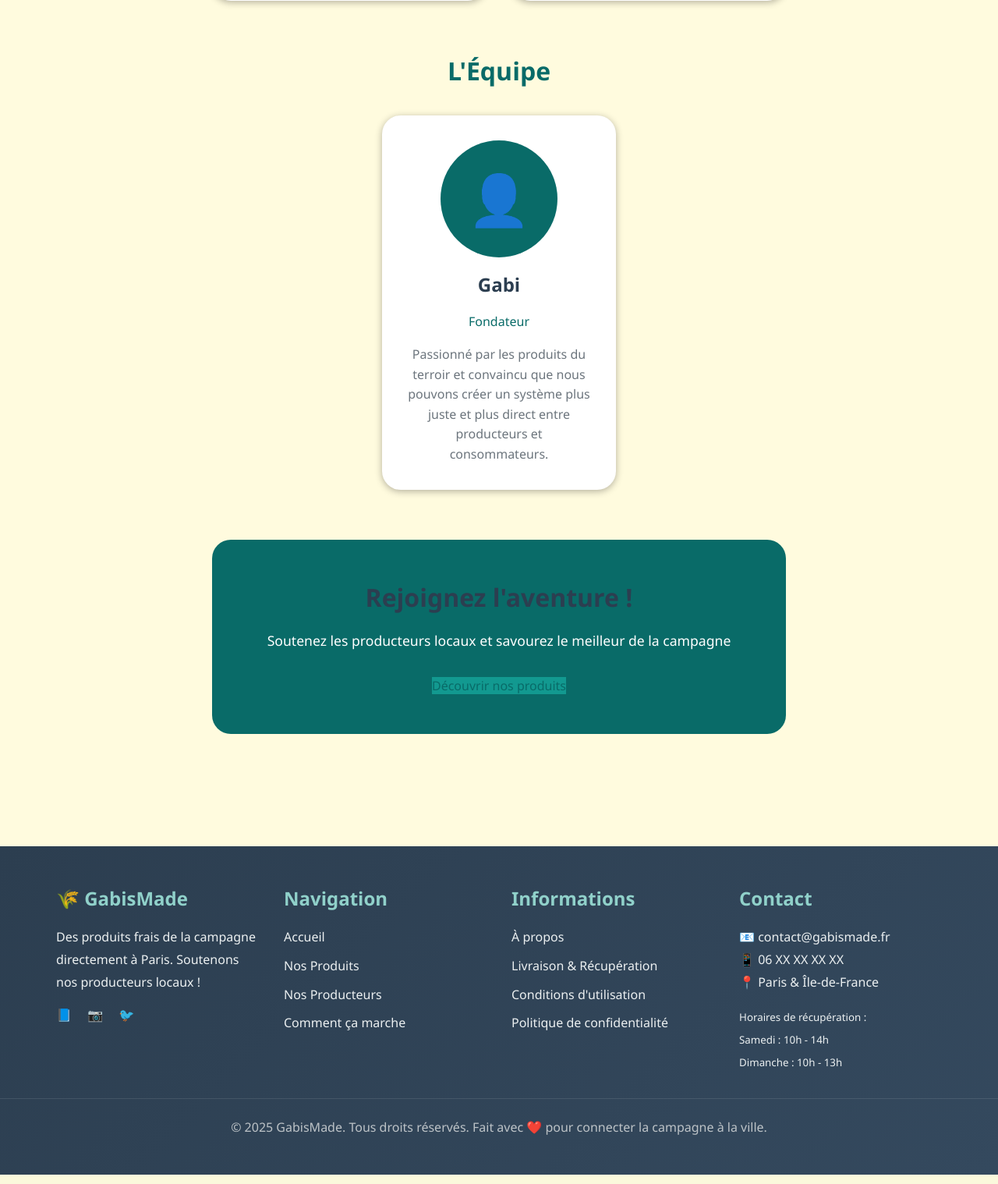
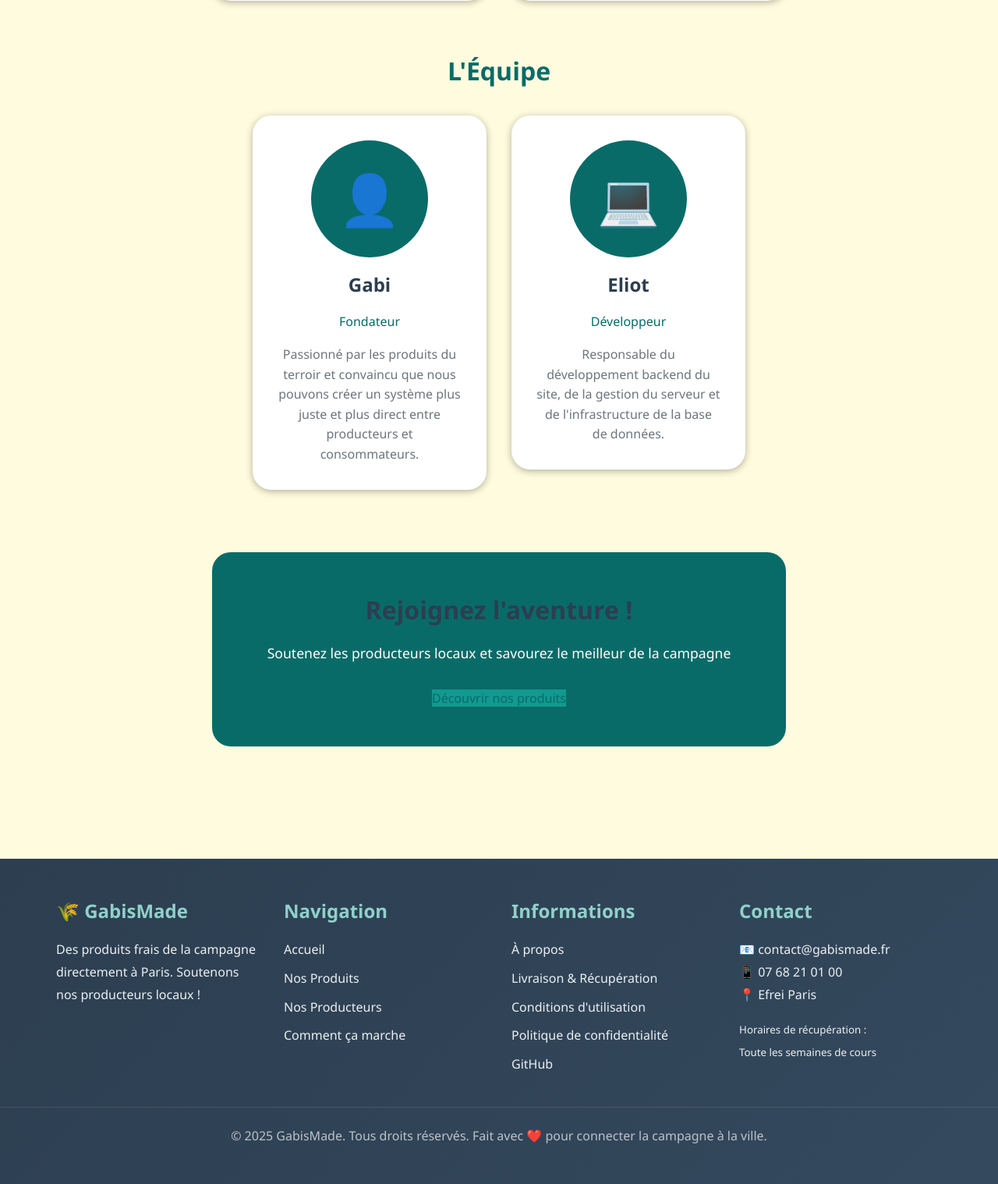
Before and after one commit to Tezay/GabisMade, a Flask app: page /about in a window 1280 px wide. Shown: the part 1801-3319 px from the top of the page at 78% size. Run offline with Flask 3, Linux system fonts and the light colour scheme.

Commit message:
Review and clean up HTML and CSS files

```diff
--- a/app/static/css/about.css
+++ b/app/static/css/about.css
@@ -55,13 +55,25 @@
     margin-top: 4rem;
 }
 
+.team-members-container {
+    display: flex;
+    justify-content: center;
+    align-items: flex-start;
+    gap: 2rem;
+    flex-wrap: wrap;
+}
+
 .team-member {
     background: white;
     padding: 2rem;
     border-radius: var(--border-radius);
     box-shadow: var(--shadow);
     max-width: 300px;
-    margin: 0 auto;
+    flex-basis: 300px;
+    margin-bottom: 1rem;
+    display: flex;
+    flex-direction: column;
+    align-items: center;
 }
 
 .team-photo {
--- a/app/templates/about.html
+++ b/app/templates/about.html
@@ -82,6 +82,7 @@
         <h2 style="color: var(--primary-color); margin-bottom: 2rem;">
             L'Équipe
         </h2>
+        <div class="team-members-container">
             <div class="team-member">
                 <div class="team-photo">👤</div>
                 <h3>Gabi</h3>
@@ -90,6 +91,16 @@
                     Passionné par les produits du terroir et convaincu que nous pouvons
                     créer un système plus juste et plus direct entre producteurs et consommateurs.
                 </p>
+            </div>
+            <div class="team-member">
+                <div class="team-photo">💻</div>
+                <h3>Eliot</h3>
+                <p style="color: var(--primary-color); margin-bottom: 1rem;">Développeur</p>
+                <p style="color: var(--text-light); line-height: 1.6;">
+                    Responsable du développement backend du site, de la gestion du serveur
+                    et de l'infrastructure de la base de données.
+                </p>
+            </div>
         </div>
     </div>
 
--- a/app/templates/partials/footer.html
+++ b/app/templates/partials/footer.html
@@ -3,11 +3,11 @@
         <div class="footer-section">
             <h3>🌾 GabisMade</h3>
             <p>Des produits frais de la campagne directement à Paris. Soutenons nos producteurs locaux !</p>
-            <div style="margin-top: 1rem;">
+            <!-- <div style="margin-top: 1rem;">
                 <a href="#" style="margin-right: 1rem;">📘</a>
                 <a href="#" style="margin-right: 1rem;">📷</a>
                 <a href="#" style="margin-right: 1rem;">🐦</a>
-            </div>
+            </div> -->
         </div>
 
         <div class="footer-section">
@@ -27,18 +27,18 @@
                 <li><a href="#">Livraison & Récupération</a></li>
                 <li><a href="#">Conditions d'utilisation</a></li>
                 <li><a href="#">Politique de confidentialité</a></li>
+                <li><a href="https://github.com/Tezay/GabisMade" target="_blank" rel="noopener">GitHub</a></li>
             </ul>
         </div>
 
         <div class="footer-section">
             <h3>Contact</h3>
             <p>📧 contact@gabismade.fr</p>
-            <p>📱 06 XX XX XX XX</p>
-            <p>📍 Paris & Île-de-France</p>
+            <p>📱 07 68 21 01 00</p>
+            <p>📍 Efrei Paris</p>
             <p style="margin-top: 1rem;">
                 <small>Horaires de récupération :<br>
-                Samedi : 10h - 14h<br>
-                Dimanche : 10h - 13h</small>
+                Toute les semaines de cours</small>
             </p>
         </div>
     </div>
```
Also changed, not shown: app/templates/contact.html (+3 -12 lines). Lines whose indentation alone changed are shown as unchanged.
